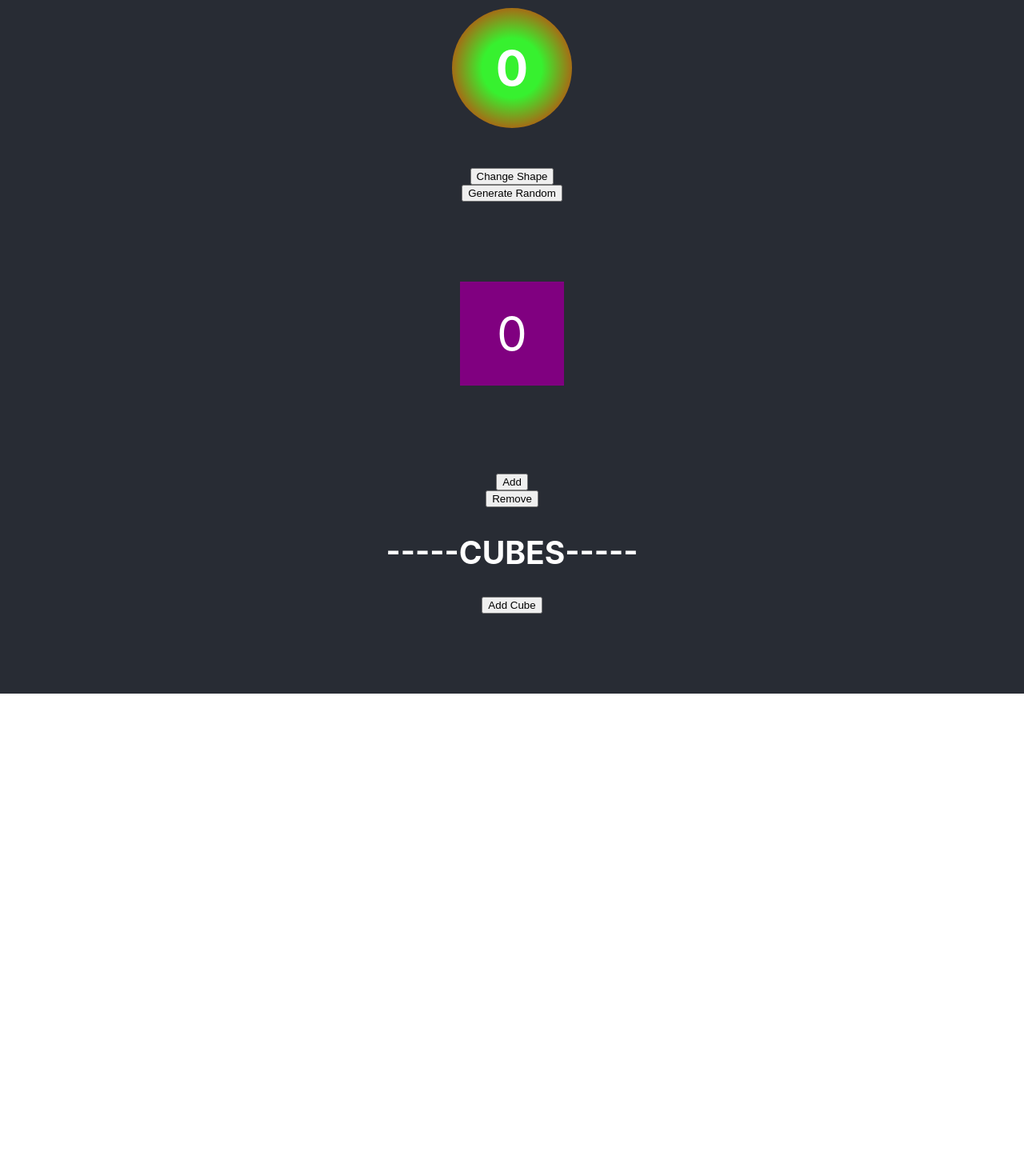
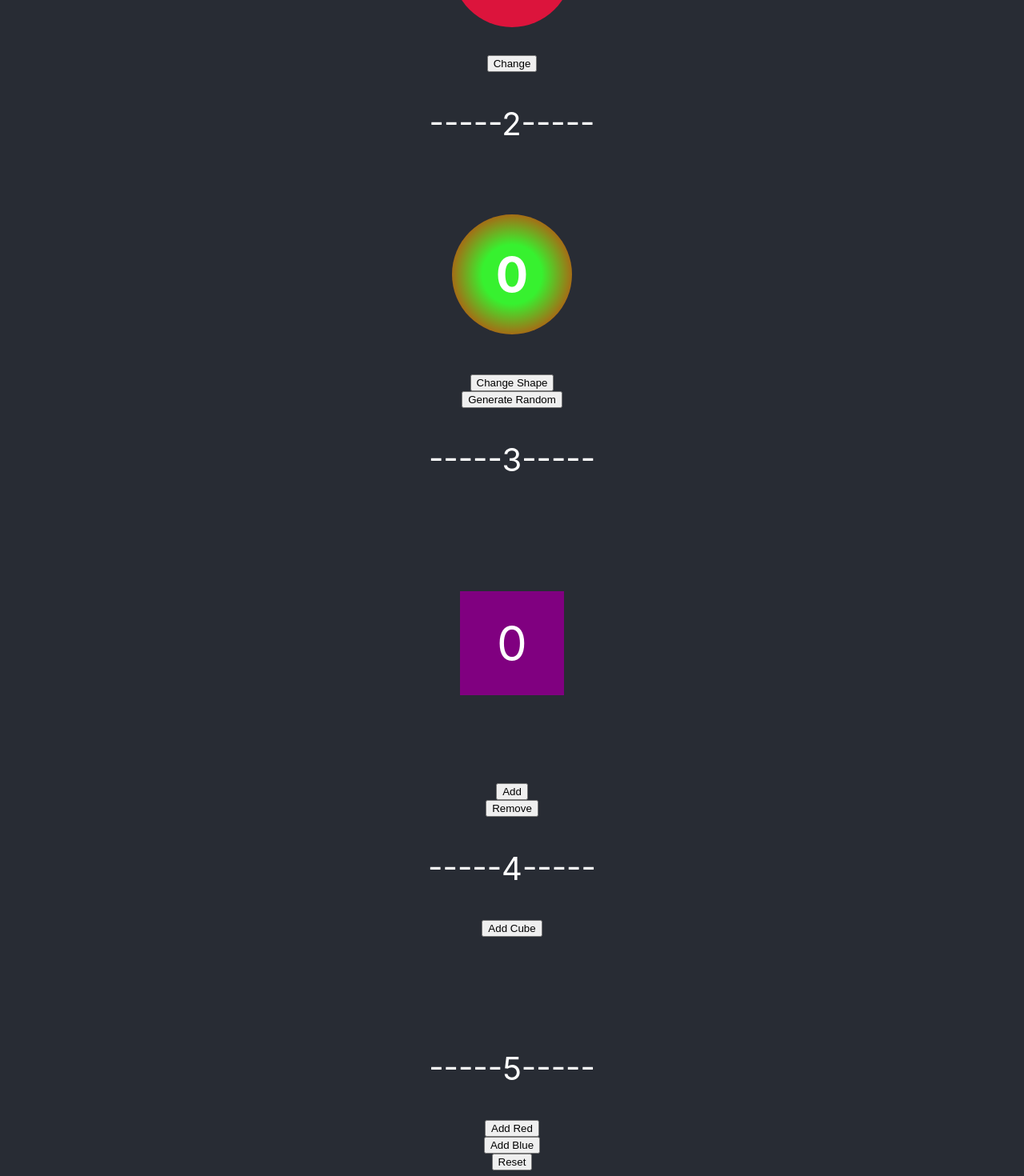
Before and after one commit to zasweted/home-work, a React (Create React App) app: page / in a window 1280 px wide. Shown: the part 280-1750 px from the top of the page at 80% size. Before the commit the page ends 1147 px from the top, so only its background shows below. Built offline with nearby package versions, Linux system fonts and the light colour scheme.

Commit message:
homework

```diff
--- a/src/App.css
+++ b/src/App.css
@@ -56,6 +56,20 @@
   width: 130px;
   height: 130px;
   border: 3px solid #fff;
+  background-color: #0000ff;
+}
+
+.cube-blue {
+  width: 130px;
+  height: 130px;
+  border: 3px dotted #fff;
+  background-color: #0000ff;
+}
+
+.cube-red {
+  width: 130px;
+  height: 130px;
+  border: 3px dashed #fff;
   background-color: #990000;
 }
 
--- a/src/App.jsx
+++ b/src/App.jsx
@@ -4,6 +4,7 @@ import Migtukas from './Components/migtukas';
 import DvigubasMigtukas from './Components/dvigubas-migtukas';
 import AddRemove from './Components/plius-minus';
 import AddCube from './Components/add-cube';
+import AddTwoCubes from './Components/add-two-cubes';
 
 
 
@@ -19,6 +20,7 @@ function App() {
             <DvigubasMigtukas></DvigubasMigtukas>
             <AddRemove></AddRemove>
             <AddCube></AddCube>
+            <AddTwoCubes></AddTwoCubes>
 
 
       </header>
--- a/src/Components/add-cube.jsx
+++ b/src/Components/add-cube.jsx
@@ -10,7 +10,9 @@ function AddCube(){
     return(
 
         <>
-                <h2>-----CUBES-----</h2>
+                <p style={{
+            fontSize: '40px',
+        }}>-----4-----</p>
                 <button onClick={addCubes}>Add Cube</button>
                 <div className="cube-container">
 
--- /dev/null
+++ b/src/Components/add-two-cubes.jsx
@@ -0,0 +1,39 @@
+import { useState } from "react";
+
+function AddTwoCubes(){
+
+    const [cubeRed, setRedCube] = useState([]);
+    const addRedCube = () => {
+        setRedCube(x => [...x, '']);
+    }
+    const [cubeBlue, setBlueCube] = useState([]);
+    const addBlueCube = () => {
+        setBlueCube(x => [...x, '']);
+    }
+    return(
+
+        <>
+            <p style={{
+            fontSize: '40px',
+        }}>-----5-----</p>
+        <button onClick={addRedCube}>Add Red</button>
+        <button onClick={addBlueCube}>Add Blue</button>
+        <button>Reset</button>
+        <div className="cube-container">
+
+            {
+                cubeRed.map((_, i) => <div className="cube-red" key={i}></div>)
+            }
+
+            {
+                cubeBlue.map((_, i)=><div className="cube-blue" key={i}></div>)
+            }
+
+        </div>
+        </>
+
+    );
+
+};
+
+export default AddTwoCubes;
--- a/src/Components/dvigubas-migtukas.jsx
+++ b/src/Components/dvigubas-migtukas.jsx
@@ -21,6 +21,9 @@ function DvigubasMigtukas(){
 
     return(
         <>
+        <p style={{
+            fontSize: '40px',
+        }}>-----2-----</p>
         <h2 style={{
             display: 'flex',
             flexDirection: 'column',
--- a/src/Components/migtukas.jsx
+++ b/src/Components/migtukas.jsx
@@ -15,6 +15,9 @@ function Migtukas(){
 
     return(
         <>
+        <p style={{
+            fontSize: '40px',
+        }}>-----1-----</p>
         <h1 style={{
             width: '150px',
             height: '150px',
--- a/src/Components/plius-minus.jsx
+++ b/src/Components/plius-minus.jsx
@@ -13,6 +13,9 @@ function AddRemove(){
     return(
 
         <>
+            <p style={{
+            fontSize: '40px',
+        }}>-----3-----</p>
             <p style={{
                 display: 'flex',
                 flexDirection: 'column',
```
